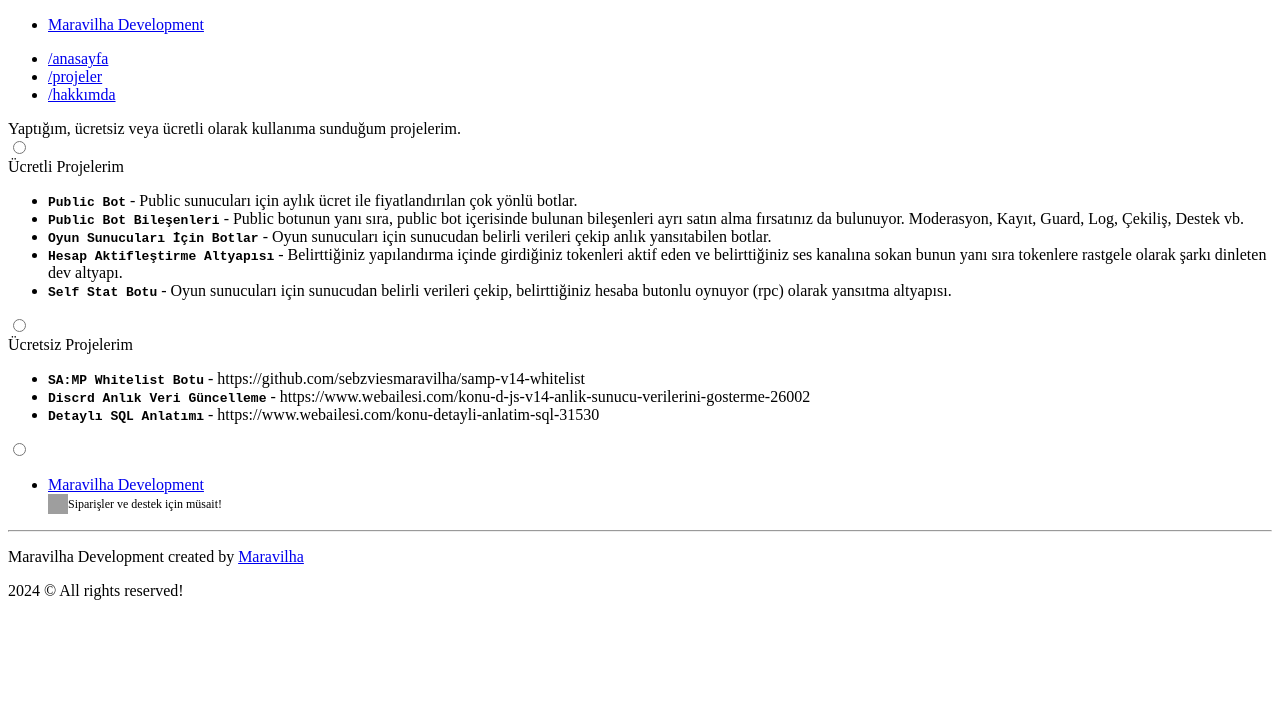
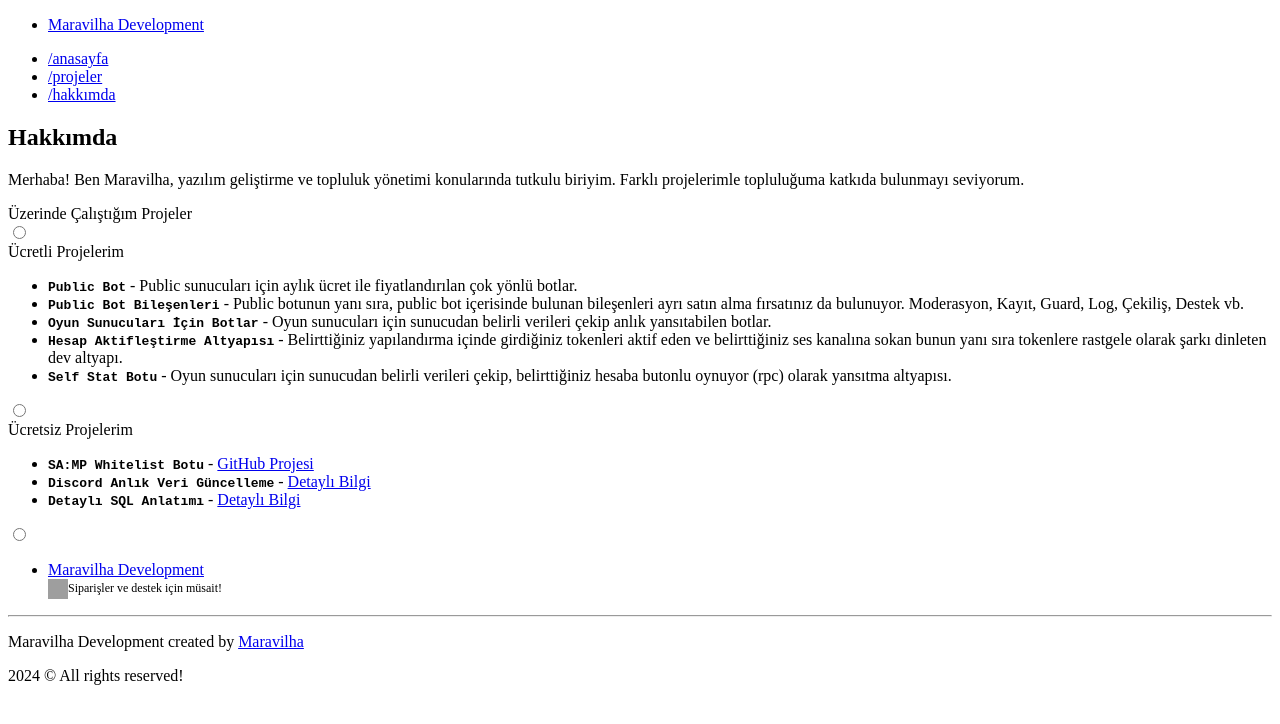
Before and after one commit to sebzviesmaravilha/maravilha-main, a Next.js app: page /about in a window 1280 px wide. Shown: the top 724 px of the page. Built offline with nearby package versions, Linux system fonts and the light colour scheme; grey boxes are pictures that could not be loaded.

Commit message:
Update about.js

```diff
--- a/src/pages/about.js
+++ b/src/pages/about.js
@@ -1,11 +1,9 @@
 import Head from "next/head";
-
 import Navbar from "@/components/Navbar";
 import Footer from "@/components/Footer";
-
 import { motion } from "framer-motion";
 
-export default function Commands() {
+export default function About() {
   return (
     <motion.div
       initial={{
@@ -24,10 +22,15 @@
       </Head>
       <Navbar />
       <section className="about-section">
-        <nav className="accordion arrows" id="commands">
+        <h1 className="about-title">Hakkımda</h1>
+        <p className="about-intro">
+          Merhaba! Ben Maravilha, yazılım geliştirme ve topluluk yönetimi konularında tutkulu biriyim. Farklı projelerimle topluluğuma katkıda bulunmayı seviyorum.
+        </p>
+
+        <nav className="accordion arrows" id="projects">
           <header className="box">
             <label htmlFor="acc-close" className="box-title h-color">
-              Yaptığım, ücretsiz veya ücretli olarak kullanıma sunduğum projelerim.
+              Üzerinde Çalıştığım Projeler
             </label>
           </header>
           <input type="radio" name="accordion" id="cb1" />
@@ -61,6 +64,7 @@
               </ul>
             </div>
           </section>
+
           <input type="radio" name="accordion" id="cb2" />
           <section className="box">
             <label className="box-title p-color" htmlFor="cb2">
@@ -70,16 +74,16 @@
             <div className="box-content p-color">
               <ul>
                 <li>
-                <strong><kbd>SA:MP Whitelist Botu</kbd></strong> -{" "}
-                  <span className="p-color">https://github.com/sebzviesmaravilha/samp-v14-whitelist</span>
+                  <strong><kbd>SA:MP Whitelist Botu</kbd></strong> -{" "}
+                  <span className="p-color"><a href="https://github.com/sebzviesmaravilha/samp-v14-whitelist" target="_blank" rel="noopener noreferrer">GitHub Projesi</a></span>
                 </li>
                 <li>
-                <strong><kbd>Discrd Anlık Veri Güncelleme</kbd></strong> -{" "}
-                  <span className="p-color">https://www.webailesi.com/konu-d-js-v14-anlik-sunucu-verilerini-gosterme-26002</span>
+                  <strong><kbd>Discord Anlık Veri Güncelleme</kbd></strong> -{" "}
+                  <span className="p-color"><a href="https://www.webailesi.com/konu-d-js-v14-anlik-sunucu-verilerini-gosterme-26002" target="_blank" rel="noopener noreferrer">Detaylı Bilgi</a></span>
                 </li>
                 <li>
-                <strong><kbd>Detaylı SQL Anlatımı</kbd></strong> -{" "}
-                  <span className="p-color">https://www.webailesi.com/konu-detayli-anlatim-sql-31530</span>
+                  <strong><kbd>Detaylı SQL Anlatımı</kbd></strong> -{" "}
+                  <span className="p-color"><a href="https://www.webailesi.com/konu-detayli-anlatim-sql-31530" target="_blank" rel="noopener noreferrer">Detaylı Bilgi</a></span>
                 </li>
               </ul>
             </div>
```
